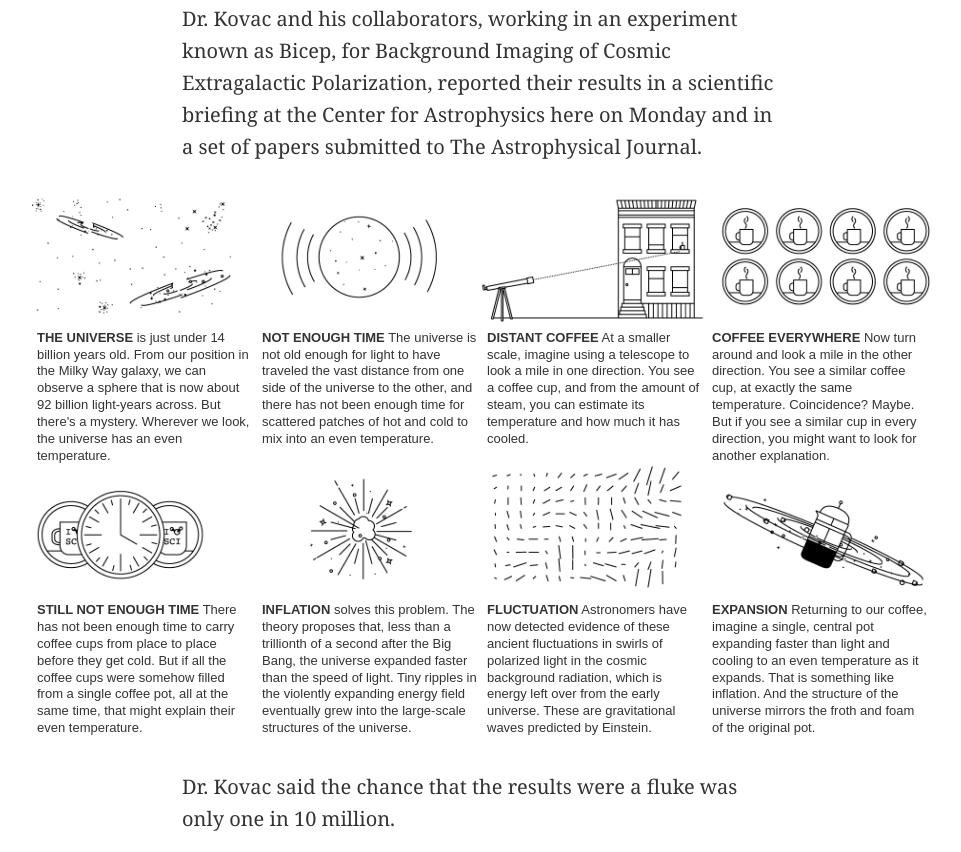
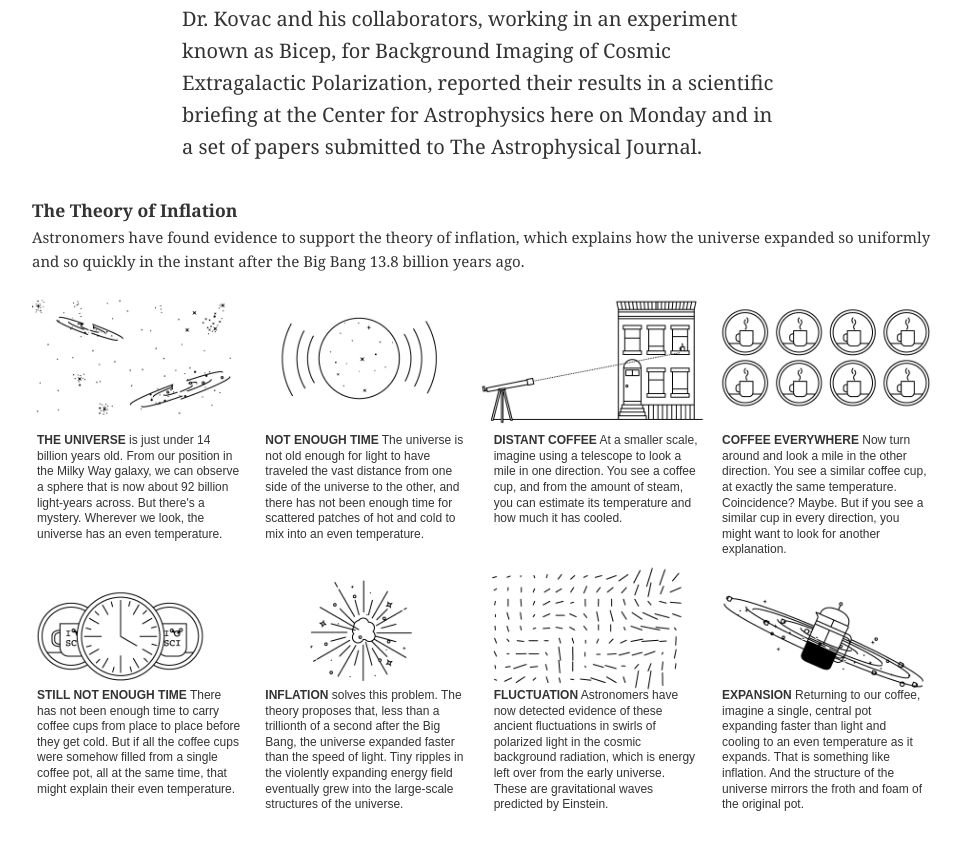
Before and after one commit to edxco/NYTimes-clone, a website: page index.html in a window 1280 px wide. Shown: the part 3512-4364 px from the top of the page, without its empty margins (158-1119 px from the left). Drawn offline with Linux system fonts and the light colour scheme; a web font is replaced by a local one.

Commit message:
Theory of inflation title on img

```diff
--- a/css/style.css
+++ b/css/style.css
@@ -24,7 +24,9 @@ h1,
 
 .nav__rightside button,
 .nav__leftside a,
-.end-text {
+.end-text,
+.image-description,
+.container-editors-paid {
   font-family: 'nyt-franklin-small', Arial, Helvetica, sans-serif;
 }
 
@@ -34,6 +36,12 @@ h1 {
   font-style: italic;
   font-size: 38px;
   line-height: 1.25em;
+}
+
+.nospace {
+  margin-bottom: 15px;
+  line-height: 0;
+  padding: 0;
 }
 
 .bold-600 {
@@ -150,8 +158,8 @@ main {
 .content-media {
   font-size: 15px;
   display: flex;
+  flex-wrap: wrap;
   justify-content: center;
-  flex-wrap: wrap;
   width: 1200px;
   margin: 30px auto;
 }
@@ -233,7 +241,6 @@ aside {
 }
 
 .container-editors-paid {
-  font-family: 'nyt-franklin-small', Arial, Helvetica, sans-serif;
   padding: 5px 0 0 5px;
   font-size: 10px;
   line-height: 1.2em;
@@ -245,28 +252,34 @@ aside {
 
 /* The theory of inflation image */
 #image-txt {
-  background: url("../photos/inflation.png") center no-repeat;
+  background: url("../photos/inflation.png") center bottom no-repeat;
   background-size: 900px;
   width: 900px;
-  height: 548px;
-  z-index: -2;
+  height: 650px;
 }
 
 .container-image {
   display: flex;
   justify-content: space-between;
   align-items: flex-start;
-  margin-top: 137px;
+  margin-top: 160px;
+  width: 100%;
+}
+
+.container-image2 {
+  display: flex;
+  justify-content: space-between;
+  align-items: flex-start;
+  margin-top: 130px;
   width: 100%;
 }
 
 .image-description {
-  font-family: 'nyt-franklin', arial, helvetica, sans-serif;
-  font-size: 13px;
+  font-size: 12px;
   font-weight: 300;
   line-height: 1.3em;
   padding: 0 5px;
-  width: 215px;
+  width: 205px;
 }
 
 .image-description span {
--- a/index.html
+++ b/index.html
@@ -196,6 +196,8 @@
 		</div>
 		<div class="content-media">
 			<div id="image-txt">
+				<h3 class="nospace">The Theory of Inflation</h3>
+				Astronomers have found evidence to support the theory of inflation, which explains how the universe expanded so uniformly and so quickly in the instant after the Big Bang 13.8 billion years ago.
 				<!-- Image with text description -->
 				<div class="container-image">
 					<div class="image-description"> <span class="bold-600">THE UNIVERSE</span> is just under 14 billion
@@ -222,7 +224,7 @@
 						another explanation.
 					</div>
 				</div>
-				<div class="container-image">
+				<div class="container-image2">
 					<div class="image-description"> <span class="bold-600">STILL NOT ENOUGH TIME</span> There has not
 						been
 						enough time to carry coffee cups from place to place before they get cold. But if all the coffee
```
